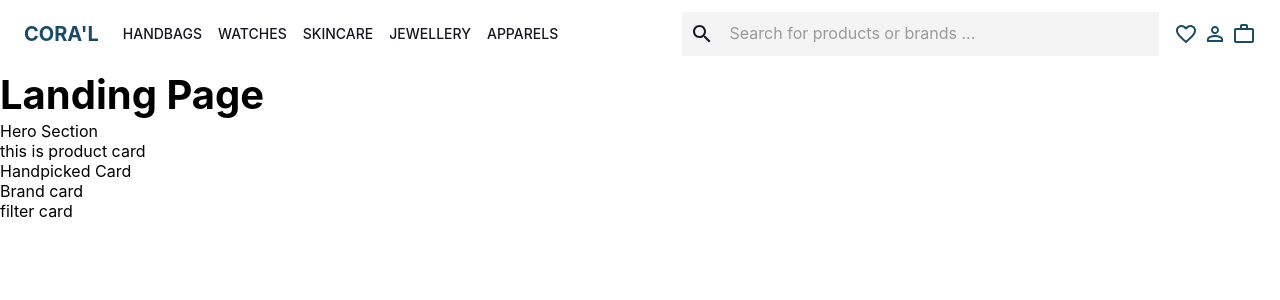
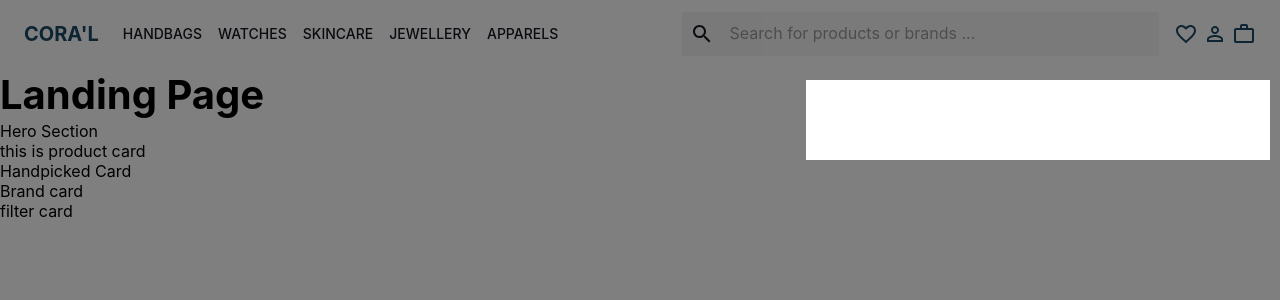
Before and after one commit to JSD-0923/frontend-final-2, a React (Create React App) app: page / in a window 1280 px wide. Both pictures are taken after a click on the button 1244 px from the left and 34 px from the top of the page. Shown: the top 300 px of the page. Built offline with nearby package versions, Linux system fonts and the light colour scheme.

Commit message:
model for cart in header

```diff
--- a/src/components/Header/Header.js
+++ b/src/components/Header/Header.js
@@ -16,11 +16,26 @@ import NotificationsNoneOutlinedIcon from '@mui/icons-material/NotificationsNone
 import { SearchBox } from '../SearchBox/SearchBox';
 import SearchIcon from '@mui/icons-material/Search';
 import AddBoxOutlinedIcon from '@mui/icons-material/AddBoxOutlined';
+import Modal from '@mui/material/Modal';
+
+const style = {
+  position: 'absolute',
+  top: '80px',
+  right: '10px',
+  width: 400,
+  bgcolor: 'background.paper',
+  p: 4,
+};
 
 
 const pages = ['Handbags', 'Watches', 'Skincare', 'Jewellery', 'Apparels'];
 
 const Header = () => {
+  const [open, setOpen] = React.useState(false);
+  const handleOpen = () => setOpen(true);
+  const handleClose = () => setOpen(false);
+
+
   const [anchorElNav, setAnchorElNav] = React.useState(null);
   const [anchorElUser, setAnchorElUser] = React.useState(null);
 
@@ -137,10 +152,34 @@ const Header = () => {
             <IconButton onClick={handleOpenUserMenu} sx={{ p: 0, mr: '5px', color: 'primary.main', }}>
               <PersonOutlineIcon />
             </IconButton>
+            {/* <IconButton onClick={handleOpen} sx={{ p: 0, color: 'primary.main', }}>
+              <WorkOutlineIcon />
+            </IconButton> */}
 
-            <IconButton onClick={handleOpenUserMenu} sx={{ p: 0, color: 'primary.main', }}>
+{/* <Button onClick={handleOpen}>Open modal</Button> */}
+<IconButton onClick={handleOpen} sx={{ p: 0, color: 'primary.main', }}>
               <WorkOutlineIcon />
             </IconButton>
+      <Modal
+        open={open}
+        onClose={handleClose}
+        aria-labelledby="modal-modal-title"
+        aria-describedby="modal-modal-description"
+      >
+        <Box sx={style}>
+          <Typography id="modal-modal-title" variant="h6" component="h2">
+          </Typography>
+          <Typography id="modal-modal-description" sx={{ mt: 2 }}>
+          </Typography>
+        </Box>
+      </Modal>
+
+
+
+
+            {/* <IconButton onClick={handleOpenUserMenu} sx={{ p: 0, color: 'primary.main', }}>
+              <WorkOutlineIcon />
+            </IconButton> */}
 
 
           </Box>
```
